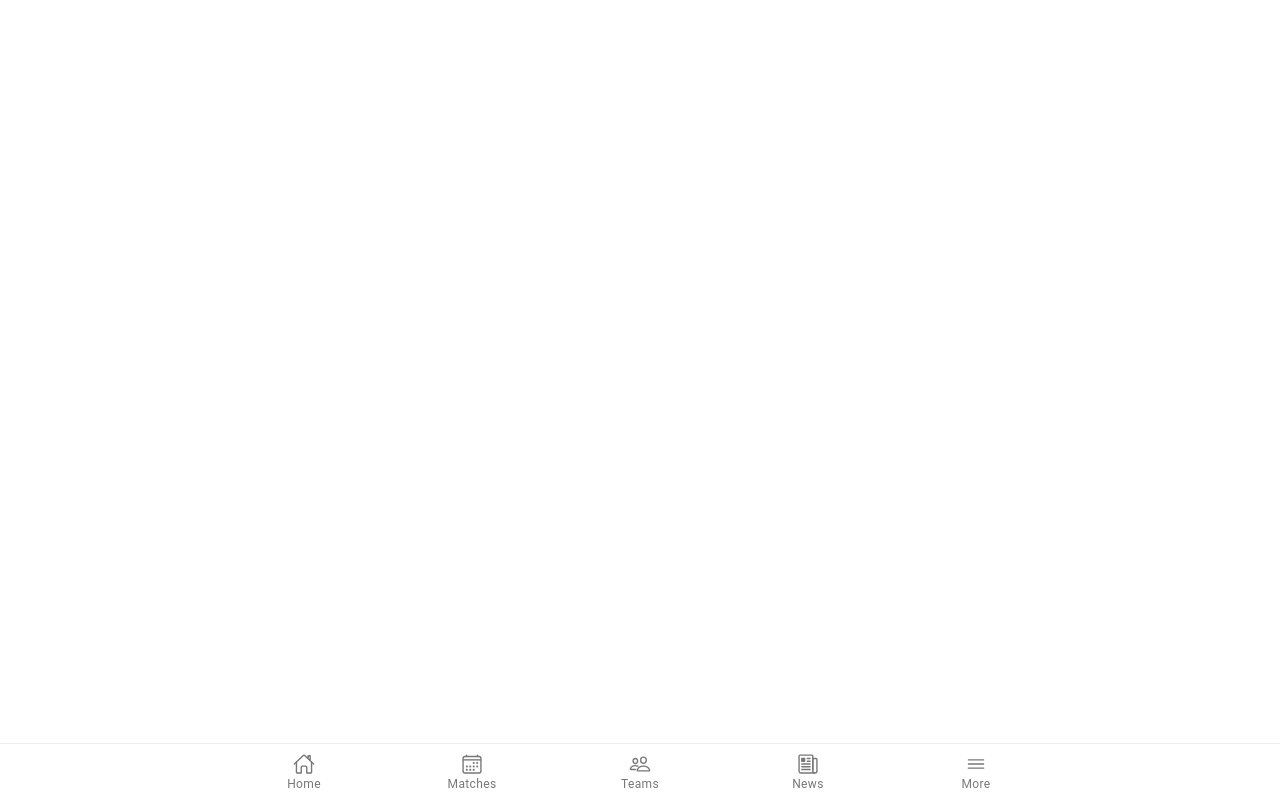
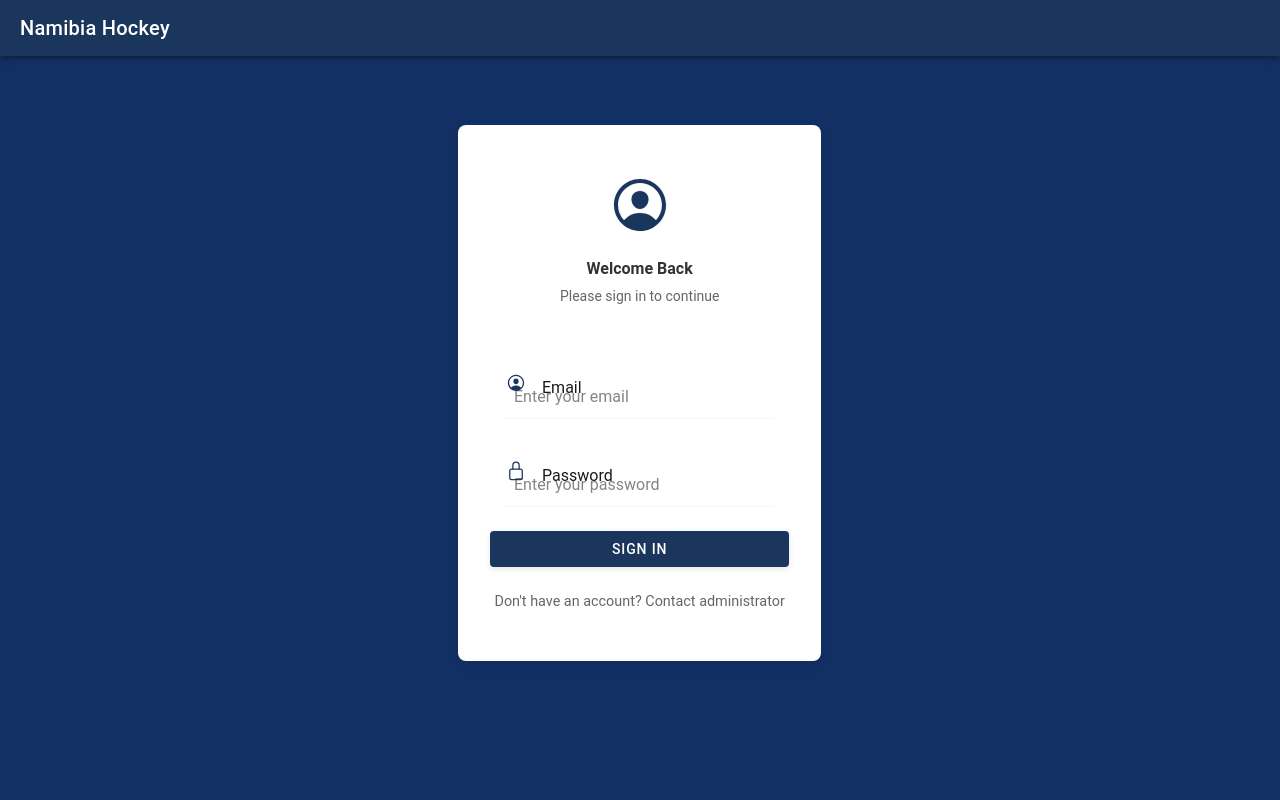
Before and after one commit to lee38667/nam-hockey-ionic, a React (Vite) app: page /login in a window 1280 px wide. Built offline with nearby package versions, Linux system fonts and the light colour scheme; no server answers.

Commit message:
Added features

```diff
--- a/src/App.tsx
+++ b/src/App.tsx
@@ -7,7 +7,8 @@ import {
   IonTabBar,
   IonTabButton,
   IonTabs,
-  setupIonicReact
+  setupIonicReact,
+  IonContent
 } from '@ionic/react';
 import { IonReactRouter } from '@ionic/react-router';
 import {
@@ -17,6 +18,8 @@ import {
   newspaperOutline,
   menuOutline
 } from 'ionicons/icons';
+import { useEffect, useState } from 'react';
+import { getAuth, onAuthStateChanged } from 'firebase/auth';
 
 /* Core CSS required for Ionic components to work properly */
 import '@ionic/react/css/core.css';
@@ -54,12 +57,40 @@ import Matches from './pages/Matches';
 import Teams from './pages/Teams';
 import News from './pages/News';
 import More from './pages/More';
+import LoginPage from './pages/LoginPage';
 
 setupIonicReact();
 
-const App: React.FC = () => (
+const App: React.FC = () => {
+  const [isAuthenticated, setIsAuthenticated] = useState<boolean | null>(null);
+  const auth = getAuth();
+
+  useEffect(() => {
+    const unsubscribe = onAuthStateChanged(auth, (user) => {
+      setIsAuthenticated(!!user);
+    });
+
+    // Cleanup subscription on unmount
+    return () => unsubscribe();
+  }, [auth]);
+
+  // Show loading state while checking authentication
+  if (isAuthenticated === null) {
+    return (
+      <IonApp>
+        <IonContent className="ion-padding">
+          <div className="ion-text-center">
+            <h2>Loading...</h2>
+          </div>
+        </IonContent>
+      </IonApp>
+    );
+  }
+
+  return (
     <IonApp>
       <IonReactRouter>
+        {isAuthenticated ? (
           <IonTabs>
             <IonRouterOutlet>
               <Route exact path="/home">
@@ -78,6 +109,9 @@ const App: React.FC = () => (
                 <More />
               </Route>
               <Route exact path="/">
+                <Redirect to="/home" />
+              </Route>
+              <Route>
                 <Redirect to="/home" />
               </Route>
             </IonRouterOutlet>
@@ -109,8 +143,22 @@ const App: React.FC = () => (
               </IonTabButton>
             </IonTabBar>
           </IonTabs>
+        ) : (
+          <IonRouterOutlet>
+            <Route exact path="/login">
+              <LoginPage />
+            </Route>
+            <Route exact path="/">
+              <Redirect to="/login" />
+            </Route>
+            <Route>
+              <Redirect to="/login" />
+            </Route>
+          </IonRouterOutlet>
+        )}
       </IonReactRouter>
     </IonApp>
   );
+};
 
 export default App;
--- a/src/pages/Home.css
+++ b/src/pages/Home.css
@@ -20,7 +20,9 @@
   background: linear-gradient(to top, rgba(0, 0, 0, 0.8), rgba(0, 0, 0, 0));
   color: white;
 }
-
+.colorWhite{
+  color: white;
+}
 .hero-overlay h1 {
   margin: 0;
   font-size: 24px;
@@ -116,7 +118,7 @@
 /* Dark Mode Support */
 @media (prefers-color-scheme: dark) {
   .quick-access-card {
-    --background: #2a2a2a;
+    --background: #0e1129;
   }
 
   .league-table th {
--- a/src/pages/Home.tsx
+++ b/src/pages/Home.tsx
@@ -61,13 +61,13 @@ const Home: React.FC = () => {
             <IonCol size="12" sizeMd="6" sizeLg="4">
               <IonCard className="quick-access-card">
                 <IonCardHeader>
-                  <IonCardTitle>Today's Matches</IonCardTitle>
+                  <IonCardTitle className="colorWhite">Today's Matches</IonCardTitle>
                 </IonCardHeader>
                 <IonCardContent>
-                  <div className="match-preview">
-                    <div className="team">Team A</div>
-                    <div className="score">2 - 1</div>
-                    <div className="team">Team B</div>
+                  <div className="match-preview" style={{ color: 'white' }}>
+                    <div className="team" style={{ color: 'white' }}>Team A</div>
+                    <div className="score" style={{ color: 'white' }}>2 - 1</div>
+                    <div className="team" style={{ color: 'white' }}>Team B</div>
                   </div>
                 </IonCardContent>
               </IonCard>
@@ -76,10 +76,10 @@ const Home: React.FC = () => {
             <IonCol size="12" sizeMd="6" sizeLg="4">
               <IonCard className="quick-access-card">
                 <IonCardHeader>
-                  <IonCardTitle>Latest News</IonCardTitle>
+                  <IonCardTitle className="colorWhite">Latest News</IonCardTitle>
                 </IonCardHeader>
                 <IonCardContent>
-                  <div className="news-preview">
+                  <div className="news-preview" style={{ color: 'white' }}>
                     <h3>National Team Qualifies for Championship</h3>
                     <p>Read more about this exciting achievement...</p>
                   </div>
@@ -90,10 +90,10 @@ const Home: React.FC = () => {
             <IonCol size="12" sizeMd="6" sizeLg="4">
               <IonCard className="quick-access-card">
                 <IonCardHeader>
-                  <IonCardTitle>League Standings</IonCardTitle>
+                  <IonCardTitle className="colorWhite">League Standings</IonCardTitle>
                 </IonCardHeader>
                 <IonCardContent>
-                  <table className="league-table">
+                  <table className="league-table" style={{ color: 'white' }}>
                     <thead>
                       <tr>
                         <th>Pos</th>
--- /dev/null
+++ b/src/pages/LoginPage.css
@@ -0,0 +1,58 @@
+.login-card {
+  margin-top: 2rem;
+  padding: 1rem;
+  box-shadow: 0 4px 12px rgba(0, 0, 0, 0.1);
+  border-radius: 8px;
+}
+
+.login-card ion-card-content {
+  padding: 1rem;
+}
+
+.login-card h2 {
+  margin: 1rem 0 0.5rem;
+  color: var(--ion-color-dark);
+  font-weight: 600;
+}
+
+.login-card p {
+  color: var(--ion-color-medium);
+  margin: 0 0 1.5rem;
+}
+
+.login-card ion-item {
+  --background: transparent;
+  --border-color: var(--ion-color-light);
+  margin-bottom: 1rem;
+}
+
+.login-card ion-label {
+  color: var(--ion-color-medium);
+}
+
+.login-card ion-input {
+  --padding-start: 0.5rem;
+  color: var(--ion-color-dark);
+}
+
+.login-card ion-button {
+  margin: 1.5rem 0;
+  --border-radius: 4px;
+  --box-shadow: 0 2px 6px rgba(0, 0, 0, 0.1);
+}
+
+.login-card ion-text p {
+  font-size: 0.9rem;
+  margin: 1rem 0;
+}
+
+/* Responsive adjustments */
+@media (max-width: 576px) {
+  .login-card {
+    margin-top: 1rem;
+  }
+
+  .login-card ion-card-content {
+    padding: 0.5rem;
+  }
+}
--- a/src/pages/LoginPage.tsx
+++ b/src/pages/LoginPage.tsx
@@ -1,24 +1,61 @@
 // src/pages/LoginPage.tsx
 import React, { useState, useEffect } from 'react';
-import { IonContent, IonHeader, IonPage, IonTitle, IonToolbar, IonInput, IonButton, IonItem, IonLabel } from '@ionic/react';
+import {
+  IonContent,
+  IonHeader,
+  IonPage,
+  IonTitle,
+  IonToolbar,
+  IonInput,
+  IonButton,
+  IonItem,
+  IonLabel,
+  IonGrid,
+  IonRow,
+  IonCol,
+  IonCard,
+  IonCardContent,
+  IonIcon,
+  IonText,
+  useIonToast
+} from '@ionic/react';
+import { personCircleOutline, lockClosedOutline } from 'ionicons/icons';
 import { login } from '../firebase/firebaseAuth';
 import { useHistory } from 'react-router-dom';
 import { SplashScreen } from '@capacitor/splash-screen';
+import './LoginPage.css';
 
 const LoginPage: React.FC = () => {
   const [email, setEmail] = useState('');
   const [password, setPassword] = useState('');
+  const [isLoading, setIsLoading] = useState(false);
   const history = useHistory();
+  const [presentToast] = useIonToast();
 
   const handleLogin = async () => {
+    if (!email || !password) {
+      presentToast({
+        message: 'Please enter both email and password',
+        duration: 2000,
+        position: 'bottom',
+        color: 'warning'
+      });
+      return;
+    }
+
+    setIsLoading(true);
     try {
       await login(email, password);
-      // Handle successful login (Navigate to Home page)
-      console.log("User logged in successfully!");
-      history.push('/app/home');
-    } catch (error) {
-      // Handle login errors
-      console.error("Login failed:", error);
+      // Navigation will be handled by the auth state change in App.tsx
+    } catch (error: any) {
+      presentToast({
+        message: error.message || 'Login failed. Please try again.',
+        duration: 2000,
+        position: 'bottom',
+        color: 'danger'
+      });
+    } finally {
+      setIsLoading(false);
     }
   };
 
@@ -31,19 +68,71 @@ const LoginPage: React.FC = () => {
     <IonPage>
       <IonHeader>
         <IonToolbar>
-          <IonTitle>Login</IonTitle>
+          <IonTitle>Namibia Hockey</IonTitle>
         </IonToolbar>
       </IonHeader>
       <IonContent className="ion-padding">
-        <IonItem>
-          <IonLabel position="floating">Email</IonLabel>
-          <IonInput type="email" value={email} onIonChange={e => setEmail(e.detail.value!)}></IonInput>
-        </IonItem>
-        <IonItem>
-          <IonLabel position="floating">Password</IonLabel>
-          <IonInput type="password" value={password} onIonChange={e => setPassword(e.detail.value!)}></IonInput>
-        </IonItem>
-        <IonButton expand="block" onClick={handleLogin}>Login</IonButton>
+        <IonGrid className="ion-padding">
+          <IonRow className="ion-justify-content-center">
+            <IonCol size="12" sizeMd="8" sizeLg="6" sizeXl="4">
+              <IonCard className="login-card">
+                <IonCardContent>
+                  <div className="ion-text-center ion-padding">
+                    <IonIcon
+                      icon={personCircleOutline}
+                      style={{ fontSize: '64px', color: 'var(--ion-color-primary)' }}
+                    />
+                    <h2>Welcome Back</h2>
+                    <p>Please sign in to continue</p>
+                  </div>
+
+                  <IonItem className="ion-margin-bottom">
+                    <IonLabel position="floating">
+                      <IonIcon icon={personCircleOutline} className="ion-margin-end" />
+                      Email
+                    </IonLabel>
+                    <IonInput
+                      type="email"
+                      value={email}
+                      onIonChange={e => setEmail(e.detail.value!)}
+                      placeholder="Enter your email"
+                      disabled={isLoading}
+                    />
+                  </IonItem>
+
+                  <IonItem className="ion-margin-bottom">
+                    <IonLabel position="floating">
+                      <IonIcon icon={lockClosedOutline} className="ion-margin-end" />
+                      Password
+                    </IonLabel>
+                    <IonInput
+                      type="password"
+                      value={password}
+                      onIonChange={e => setPassword(e.detail.value!)}
+                      placeholder="Enter your password"
+                      disabled={isLoading}
+                    />
+                  </IonItem>
+
+                  <IonButton
+                    expand="block"
+                    onClick={handleLogin}
+                    className="ion-margin-top"
+                    disabled={isLoading}
+                  >
+                    {isLoading ? 'Signing in...' : 'Sign In'}
+                  </IonButton>
+
+                  <div className="ion-text-center ion-margin-top">
+                    <IonText color="medium">
+                      <p>Don't have an account? Contact administrator</p>
+                    </IonText>
+                  </div>
+                </IonCardContent>
+              </IonCard>
+            </IonCol>
+          </IonRow>
+        </IonGrid>
       </IonContent>
     </IonPage>
   );
--- a/src/theme/variables.css
+++ b/src/theme/variables.css
@@ -280,7 +280,7 @@ body.dark {
 
 /* Global Styles */
 ion-content {
-  --background: var(--ion-color-light);
+  --background: #133065;
 }
 
 ion-toolbar {
```
Also changed, not shown: src/pages/More.tsx (+4 -3 lines). Lines whose indentation alone changed are shown as unchanged.
